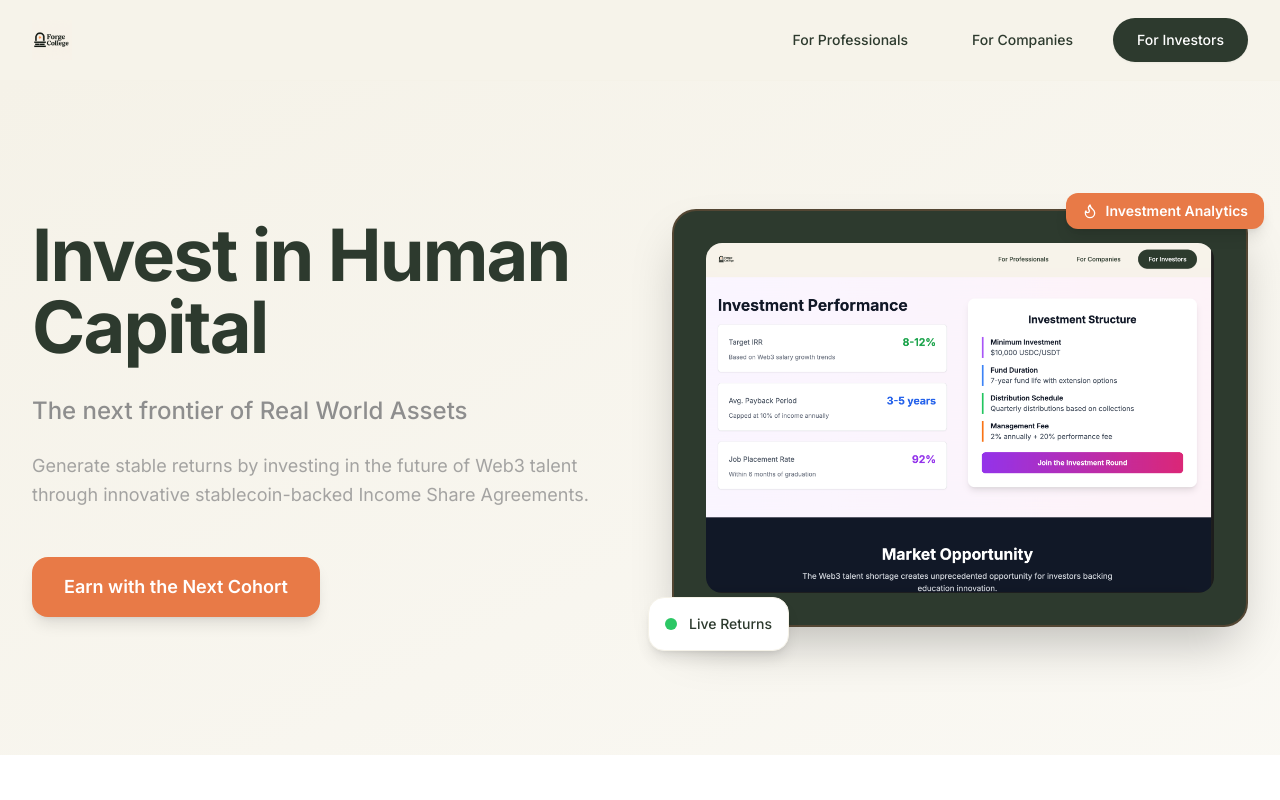
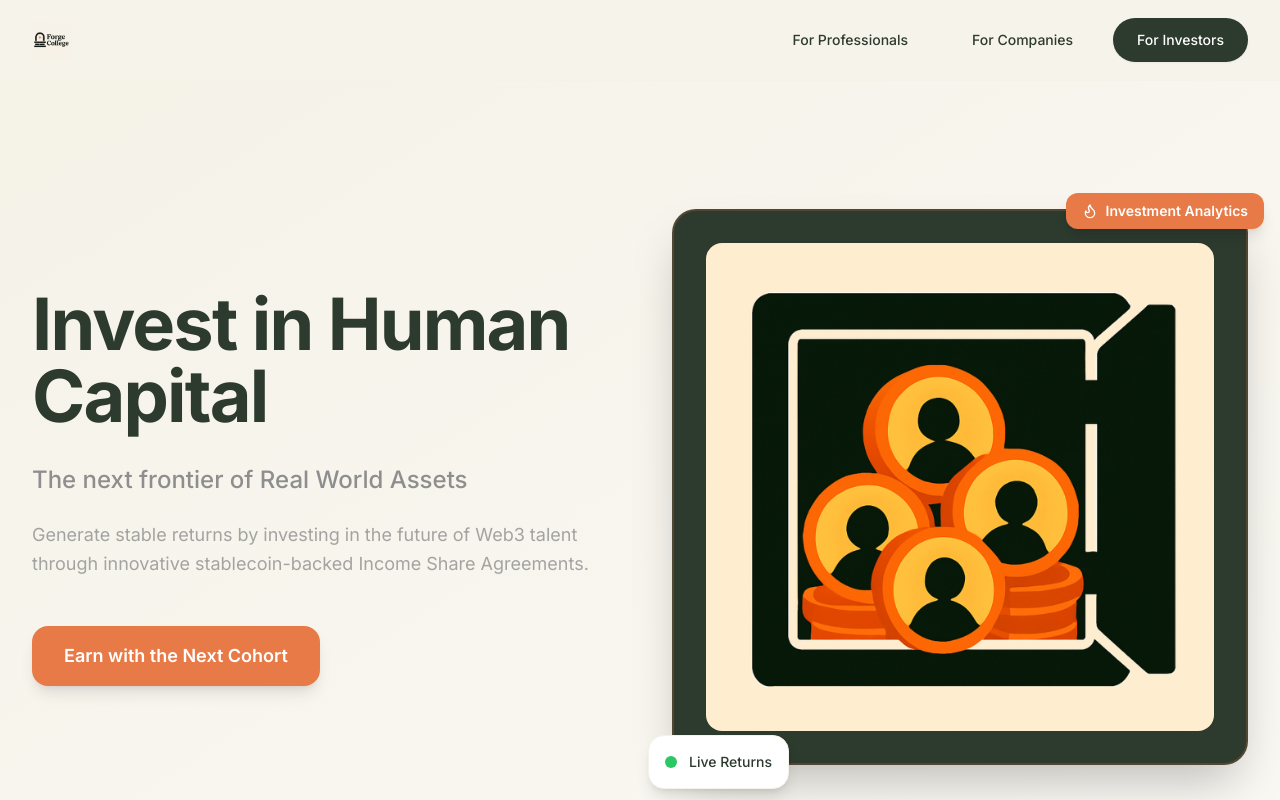
Before and after one commit to arturrod96/forge-college, a React (Vite) app: page /investors in a window 1280 px wide. Shown: the top 800 px of the page. Built offline with nearby package versions, Linux system fonts and the light colour scheme.

Commit message:
Update Investors page hero image
Replaced the image in the hero section of the Investors page with the new image.

```diff
--- a/src/pages/Investors.tsx
+++ b/src/pages/Investors.tsx
@@ -1,3 +1,4 @@
+
 import { useState } from 'react';
 import Hero from '../components/Hero';
 import FeatureCard from '../components/FeatureCard';
@@ -79,8 +80,8 @@ const Investors = () => {
             <div className="relative">
               <div className="bg-forge-dark rounded-3xl p-8 shadow-2xl border-2 border-forge-orange/20 relative overflow-hidden">
                 <img
-                  src="/lovable-uploads/3ef539ce-b669-48a6-84f5-7ec5234c4830.png"
-                  alt="Investment Dashboard"
+                  src="/lovable-uploads/929881cd-df3f-4b5c-93c8-ca91501dfcf4.png"
+                  alt="Investment Analytics"
                   className="w-full h-auto rounded-2xl relative z-10"
                 />
               </div>
```
Also changed, not shown: public/lovable-uploads/929881cd-df3f-4b5c-93c8-ca91501dfcf4.png (added).
